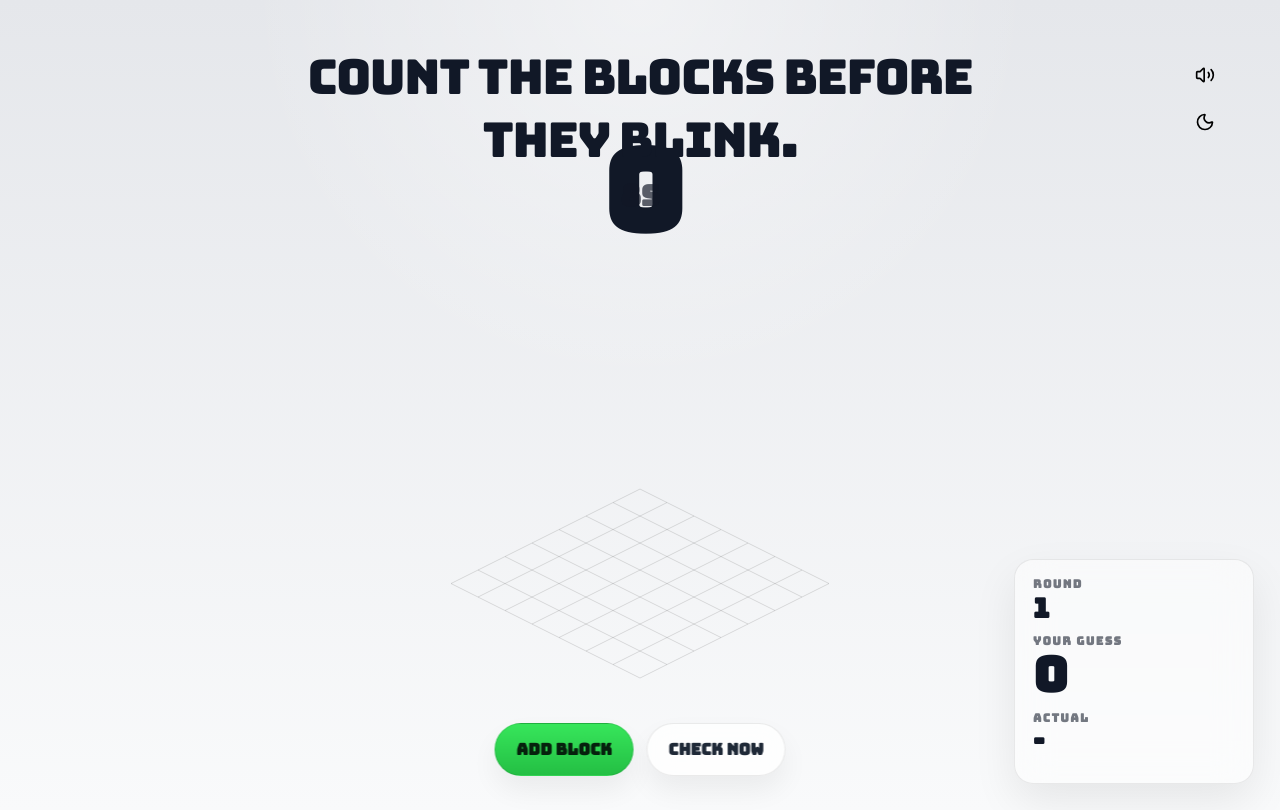
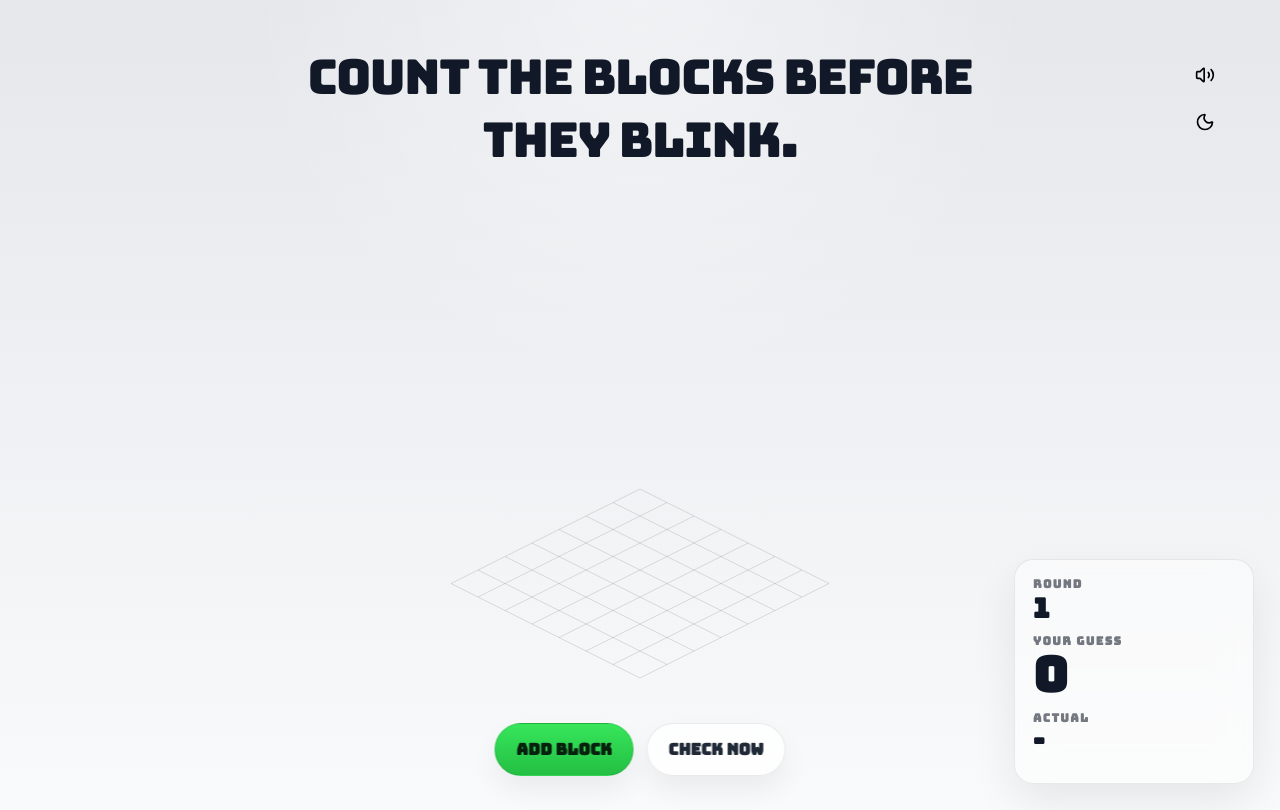
Before and after one commit to josepdecid/block-blink, a website built with Vite: page index.html in a window 1280 px wide. Built offline with nearby package versions, Linux system fonts and the light colour scheme.

Commit message:
refactor: streamline hero-count layout

```diff
--- a/index.html
+++ b/index.html
@@ -49,7 +49,6 @@
       <main class="game-shell">
         <header class="top-copy">
           <p class="prompt">Count the Blocks before they Blink.</p>
-          <p class="phase-copy timer-value" id="timer-value">0s</p>
         </header>
 
         <div class="top-buttons">
--- a/src/index.css
+++ b/src/index.css
@@ -126,13 +126,6 @@ body {
   font-size: 1.7rem;
   font-weight: 750;
   line-height: 1.05;
-}
-
-.phase-copy.timer-value {
-  font-variant-numeric: tabular-nums;
-  font-size: clamp(1.2rem, 2.5vw, 1.8rem);
-  font-weight: 700;
-  margin: 0.4rem 0 0;
 }
 
 .guess-result {
--- a/src/index.js
+++ b/src/index.js
@@ -14,7 +14,7 @@ const canvas = document.querySelector('#game-canvas');
 const context = canvas.getContext('2d');
 const heroCount = document.querySelector('#hero-count');
 const roundValue = document.querySelector('#round-value');
-const timerValue = document.querySelector('#timer-value');
+
 const guessNumber = document.querySelector('#guess-number');
 const guessMark = document.querySelector('#guess-mark');
 const actualValue = document.querySelector('#actual-value');
@@ -429,49 +429,33 @@ function getVisibleBlocks() {
   return state.blocks;
 }
 
-function getHeroValue() {
-  if (state.phase === 'showing') {
+function getHeroValue(now) {
+  if (state.phase === 'guessing') {
     return '';
   }
 
-  if (state.phase === 'guessing') {
-    return String(state.guess);
+  if (state.phase === 'showing' || state.phase === 'result') {
+    return `${Math.ceil(Math.max(0, state.phaseEndsAt - now) / 1000)}`;
   }
 
   if (state.phase === 'revealing') {
     return String(state.revealIndex);
   }
 
-  if (state.phase === 'result') {
-    return String(state.blocks.length);
-  }
-
   return '?';
-}
-
-function getTimerLabel(now) {
-  if (
-    state.phase === 'guessing' ||
-    state.phase === 'showing' ||
-    state.phase === 'result'
-  ) {
-    return `${Math.ceil(Math.max(0, state.phaseEndsAt - now) / 1000)}s`;
-  }
-
-  return `${state.revealIndex}/${state.blocks.length}`;
 }
 
 function updateHud() {
   const now = performance.now();
   const guessing = state.phase === 'guessing';
   roundValue.textContent = String(state.round || 1);
-  heroCount.textContent = getHeroValue();
+  heroCount.textContent = getHeroValue(now);
   guessNumber.textContent = String(state.submittedGuess ?? state.guess);
   actualValue.textContent =
     state.phase === 'showing' || state.phase === 'guessing'
       ? '-'
       : String(state.blocks.length);
-  timerValue.textContent = getTimerLabel(now);
+
   resultsPanel.dataset.result = state.result ?? '';
   incrementButton.disabled = !guessing;
   submitButton.disabled = !guessing;
```
